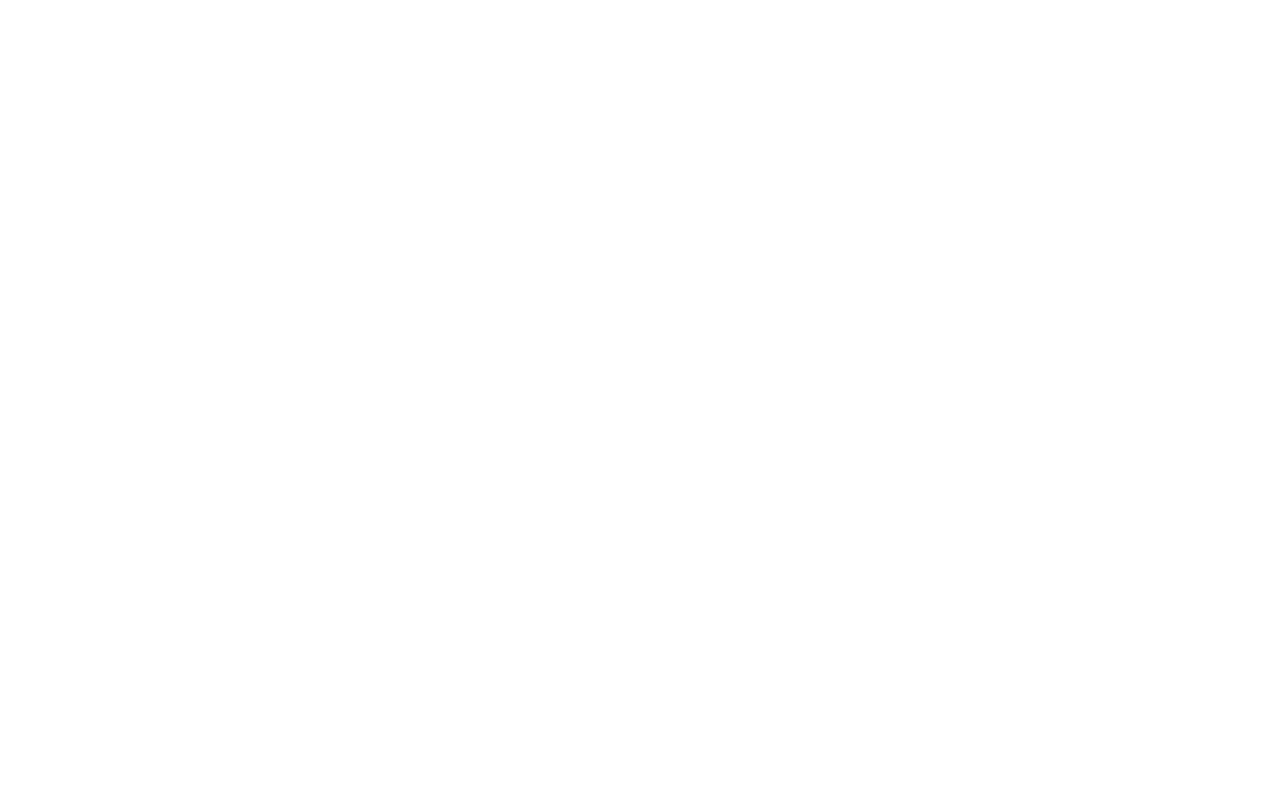
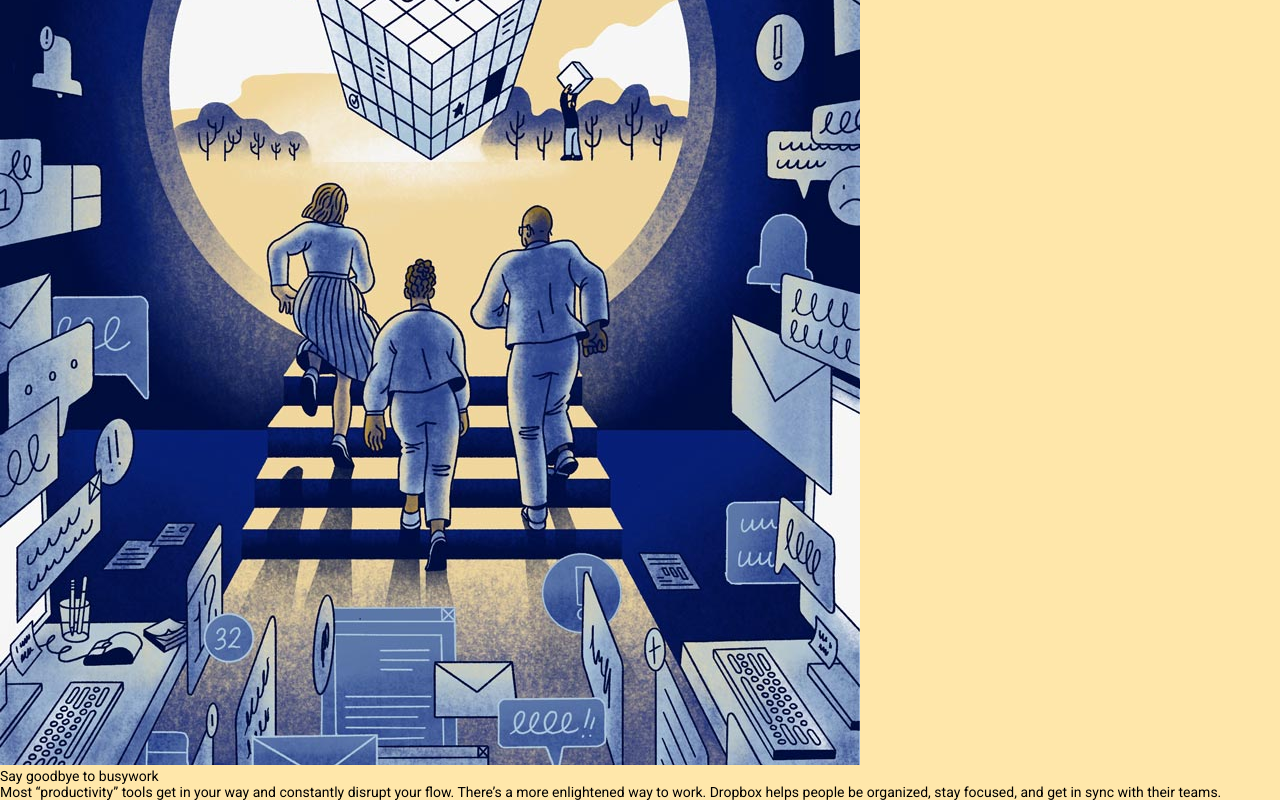
Before and after one commit to uchedotphp/peexoo-test, a Vue app: page / in a window 1280 px wide. Shown: the part 2151-2951 px from the top of the page. Before the commit the page ends 1896 px from the top, so only its background shows below. Built offline with nearby package versions, Linux system fonts and the light colour scheme.

Commit message:
FEAT<FeatureOne.vue>: done designigning feature one

```diff
--- a/src/components/DropBox.vue
+++ b/src/components/DropBox.vue
@@ -2,20 +2,23 @@
   <div>
     <Menu />
     <Jumbotron />
-    <AuthenticationPanelComponent />
+    <!-- <AuthenticationPanelComponent /> -->
+    <FeatureOne />
   </div>
 </template>
 
 <script>
 import Menu from "@/components/Menu.vue";
 import Jumbotron from "@/components/Jumbotron.vue";
-import AuthenticationPanelComponent from '@/components/AuthPanel.vue';
+// import AuthenticationPanelComponent from "@/components/AuthPanel.vue";
+import FeatureOne from "@/components/FeatureOne.vue";
 export default {
   name: "DropBoxHomeView",
   components: {
     Menu,
     Jumbotron,
-    AuthenticationPanelComponent
+    // AuthenticationPanelComponent,
+    FeatureOne,
   },
 };
 </script>
--- /dev/null
+++ b/src/components/FeatureOne.vue
@@ -0,0 +1,31 @@
+<template>
+  <div class="pb-40" style="background: #ffe7aa">
+    <div class="max-w-screen-xl mx-auto grid grid-cols-2">
+      <span class="-mt-32">
+        <img
+          src="./../assets/images/home-hero-vflMv-jgR.jpg"
+          class=""
+          alt=""
+          srcset=""
+        />
+      </span>
+      <div class="grid content-center ml-48 max-w-sm">
+        <p class="text-blue-800 text-4xl font-bold mb-6">Say goodbye to busywork</p>
+        <p class="text-lg">
+          Most “productivity” tools get in your way and constantly disrupt your
+          flow. There’s a more enlightened way to work. Dropbox helps people be
+          organized, stay focused, and get in sync with their teams.
+        </p>
+      </div>
+    </div>
+  </div>
+</template>
+
+<script>
+export default {
+  name: "FeatureOneComponent",
+};
+</script>
+
+<style lang="scss" scoped>
+</style>
--- a/src/components/Jumbotron.vue
+++ b/src/components/Jumbotron.vue
@@ -1,6 +1,8 @@
 <template>
-  <div class="grid" style="background: #143A81">
-    <div class="max-w-xl pt-28 pb-48 ml-80">
+  <div class="" style="background: #143a81">
+    <!-- max-w-xl -->
+    <div class="max-w-screen-xl mx-auto pt-28 pb-48">
+      <div class="max-w-xl">
         <p class="text-3xl font-bold" style="color: #ffe7aa">Dropbox</p>
         <h2 class="text-8xl font-bold my-5" style="color: #ffe7aa">
           Focus on the work that matters
@@ -25,6 +27,7 @@
         </button>
       </div>
     </div>
+  </div>
 </template>
 
 <script>
```
Also changed, not shown: src/assets/images/home-hero-vflMv-jgR.jpg (added). Lines whose indentation alone changed are shown as unchanged.
